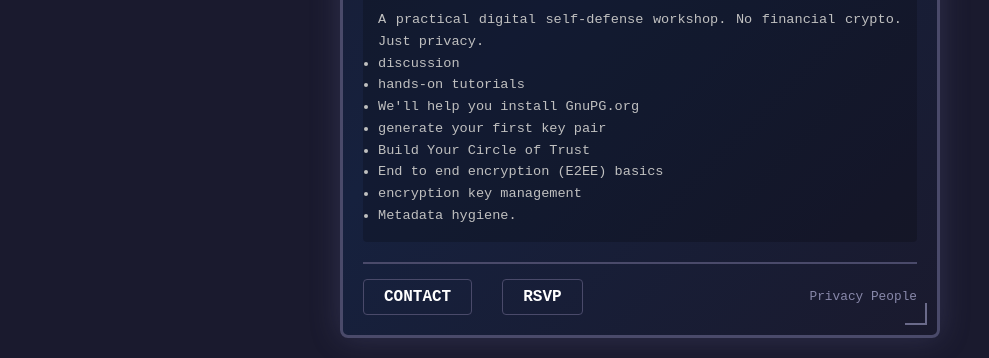
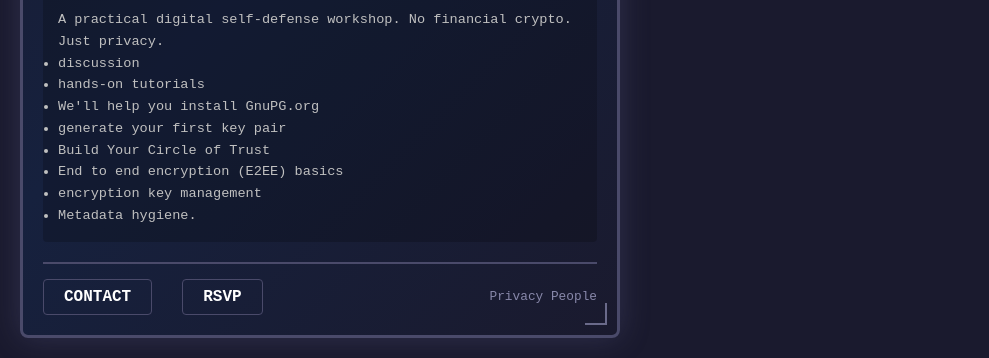
Before and after one commit to encrypted-omaha/m1, a plain HTML site: page index.html in a window 1280 px wide. Shown: the part 542-900 px from the top of the page, without its empty margins (0-989 px from the left). Drawn offline with Linux system fonts and the light colour scheme.

Commit message:
style play

```diff
--- a/styles.css
+++ b/styles.css
@@ -10,7 +10,6 @@ body {
     color: #e0e0e0;
     min-height: 100vh;
     display: flex;
-    justify-content: center;
     padding: 20px;
 }
 
@@ -117,7 +116,6 @@ body {
     font-size: 0.85rem;
     line-height: 1.6;
     color: #c0c0c0;
-    text-align: justify;
     padding: 15px;
     background: rgba(0, 0, 0, 0.2);
     border-radius: 4px;
```
